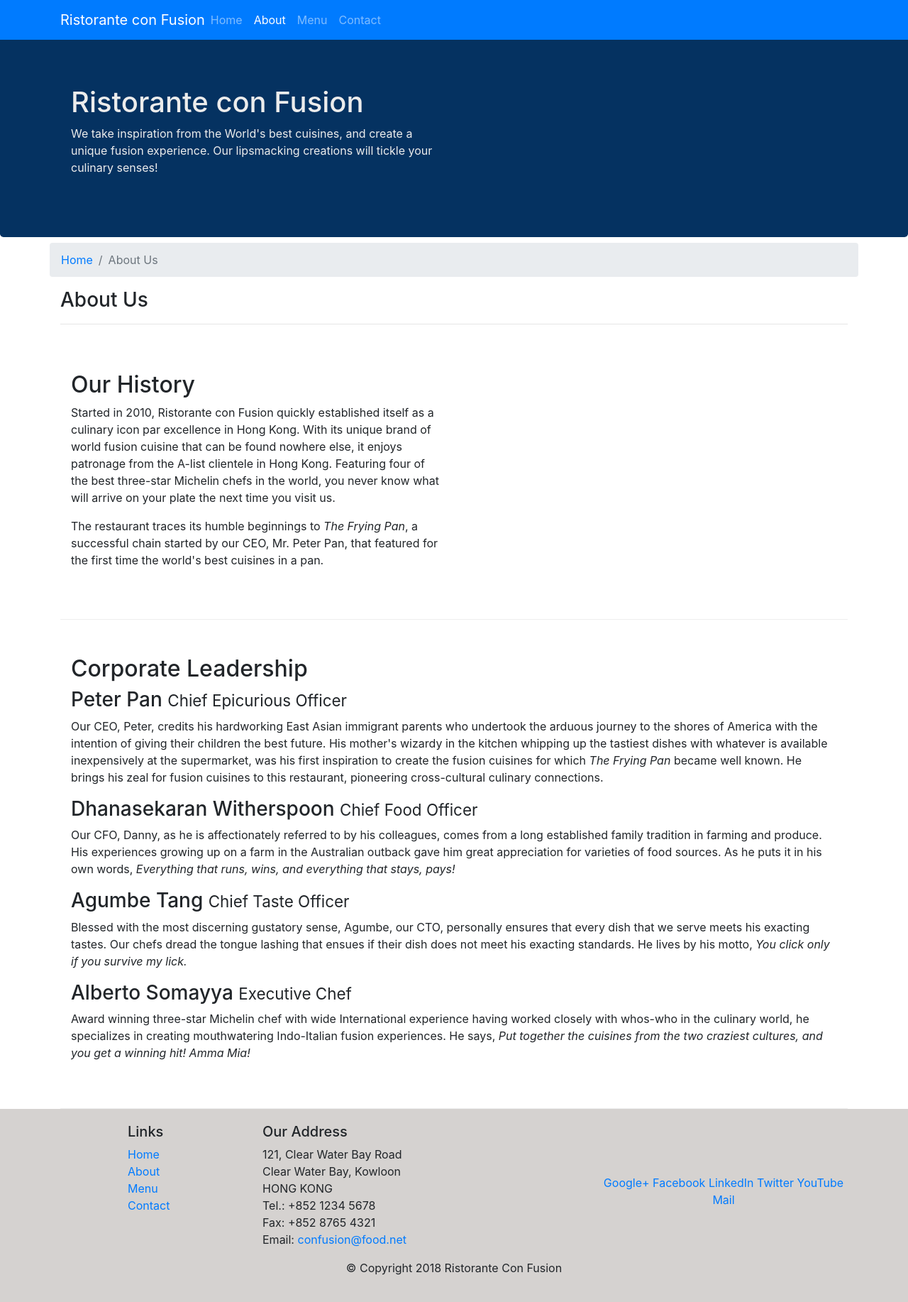
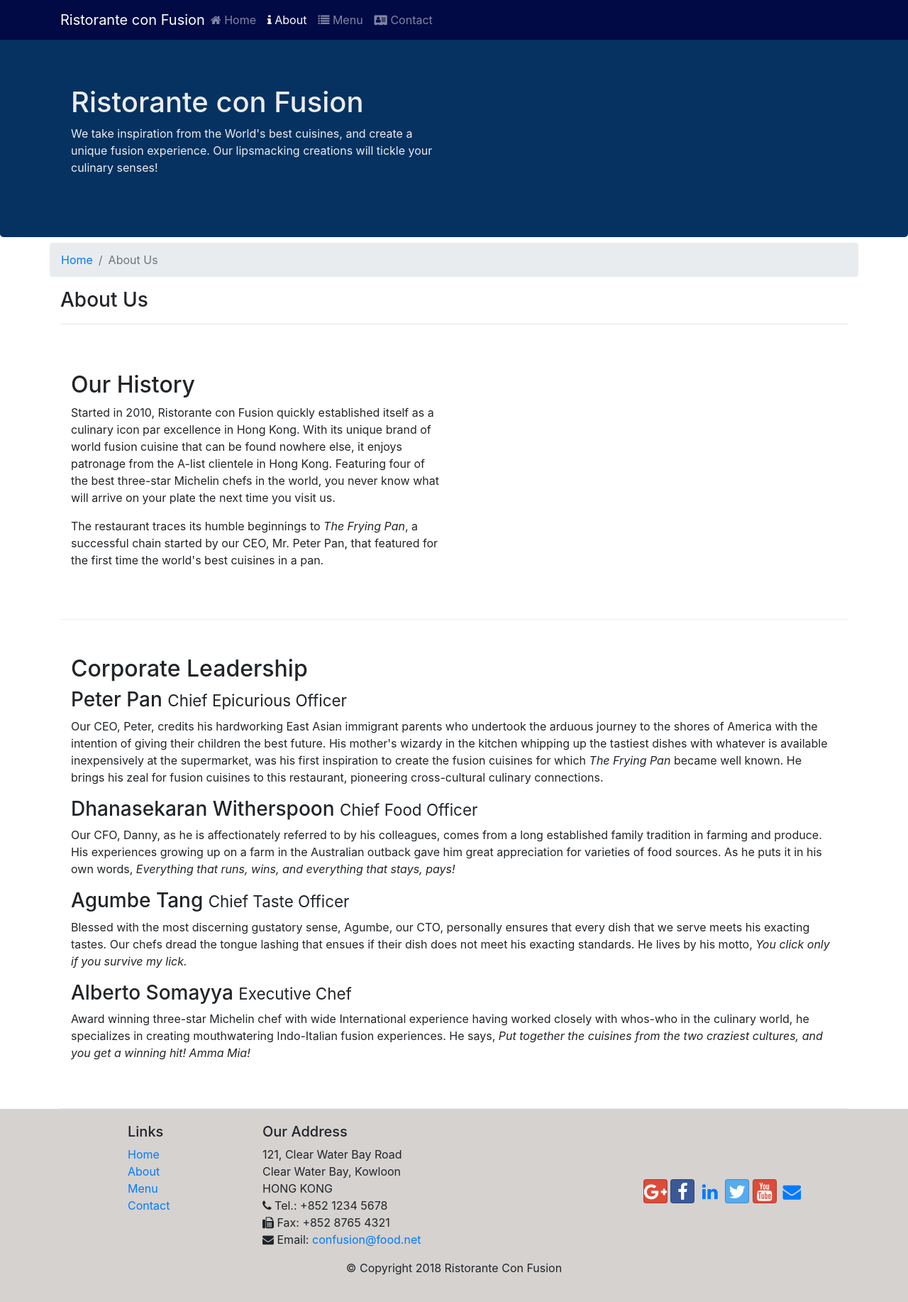
Before and after one commit to Carlos-V24/Bootstrap_4_coursera, a website: page aboutus.html in a window 1280 px wide. Shown: the whole page at 71% size. Drawn offline with nearby package versions, Linux system fonts and the light colour scheme.

Commit message:
icon fonts

```diff
--- a/aboutus.html
+++ b/aboutus.html
@@ -9,6 +9,8 @@
 
      <!-- Bootstrap CSS -->
      <link rel="stylesheet" href="node_modules/bootstrap/dist/css/bootstrap.min.css">
+     <link rel="stylesheet" href="node_modules/font-awesome/css/font-awesome.min.css">
+      <link rel="stylesheet" href="node_modules/bootstrap-social/bootstrap-social.css">
     <link rel="stylesheet" href="/css/styles.css">
     <title>Ristorante Con Fusion: About Us</title>
 
@@ -16,7 +18,7 @@
 
 <body>
   <!-- Navigation bar -->
-    <nav class="navbar navbar-dark navbar-expand-sm bg-primary fixed-top">
+    <nav class="navbar navbar-dark navbar-expand-sm fixed-top">
       <div class="container">
         <button type="button" class="navbar-toggler" data-toggle="collapse" data-target="#Navbar">
           <span class="navbar-toggler-icon"></span>
@@ -24,10 +26,10 @@
         <a href="./" class="navbar-brand mr-auto">Ristorante con Fusion</a>
         <div class="collapse navbar-collapse" id="Navbar">
           <ul class="navbar-nav mr-auto">
-            <li class="nav-item"><a href="./" class="nav-link">Home</a></li>
-            <li class="nav-item active"><a href="./aboutus.html" class="nav-link">About</a></li>
-            <li class="nav-item"><a href="" class="nav-link">Menu</a></li>
-            <li class="nav-item"><a href="" class="nav-link">Contact</a></li>
+            <li class="nav-item "><a href="./" class="nav-link"><i class="fa fa-home"></i> Home</a></li>
+            <li class="nav-item active"><a href="./aboutus.html" class="nav-link"><i class="fa fa-info"></i> About</a></li>
+            <li class="nav-item"><a href="" class="nav-link"><i class="fa fa-list"></i> Menu</a></li>
+            <li class="nav-item"><a href="" class="nav-link"><i class="fa fa-address-card"></i> Contact</a></li>
           </ul>
         </div>
       </div>
@@ -106,19 +108,19 @@
 		              121, Clear Water Bay Road<br>
 		              Clear Water Bay, Kowloon<br>
 		              HONG KONG<br>
-		              Tel.: +852 1234 5678<br>
-		              Fax: +852 8765 4321<br>
-		              Email: <a href="mailto:confusion@food.net">confusion@food.net</a>
+		              <i class="fa fa-phone"></i> Tel.: +852 1234 5678<br>
+		              <i class="fa fa-fax"></i> Fax: +852 8765 4321<br>
+		              <i class="fa fa-envelope"></i> Email: <a href="mailto:confusion@food.net">confusion@food.net</a>
 		           </address>
                 </div>
                 <div class="col-12 col-sm-4 align-self-center">
                     <div class="text-center">
-                        <a href="http://google.com/+">Google+</a>
-                        <a href="http://www.facebook.com/profile.php?id=">Facebook</a>
-                        <a href="http://www.linkedin.com/in/">LinkedIn</a>
-                        <a href="http://twitter.com/">Twitter</a>
-                        <a href="http://youtube.com/">YouTube</a>
-                        <a href="mailto:">Mail</a>
+                        <a class="btn btn-social-icon btn-google" href="http://google.com/+"><i class="fa fa-google-plus"></i></a>
+                        <a class="btn btn-social-icon btn-facebook" href="http://www.facebook.com/profile.php?id="><i class="fa fa-facebook-f"></i></a>
+                        <a class="btn btn-social-icon btn-LinkedIn" href="http://www.linkedin.com/in/"><i class="fa fa-linkedin"></i></a>
+                        <a class="btn btn-social-icon btn-twitter" href="http://twitter.com/"><i class="fa fa-twitter"></i></a>
+                        <a class="btn btn-social-icon btn-google" href="http://youtube.com/"><i class="fa fa-youtube"></i></a>
+                        <a class="btn btn-social-icon " href="mailto:"><i class="fa fa-envelope"></i></a>
                     </div>
                 </div>
            </div>
--- a/package.json
+++ b/package.json
@@ -15,6 +15,8 @@
   },
   "dependencies": {
     "bootstrap": "^4.0.0",
+    "bootstrap-social": "^5.1.1",
+    "font-awesome": "^4.7.0",
     "jquery": "^3.3.1",
     "popper.js": "^1.12.9"
   }
```
Also changed, not shown: index.html (+16 -14 lines), 1 other file.
